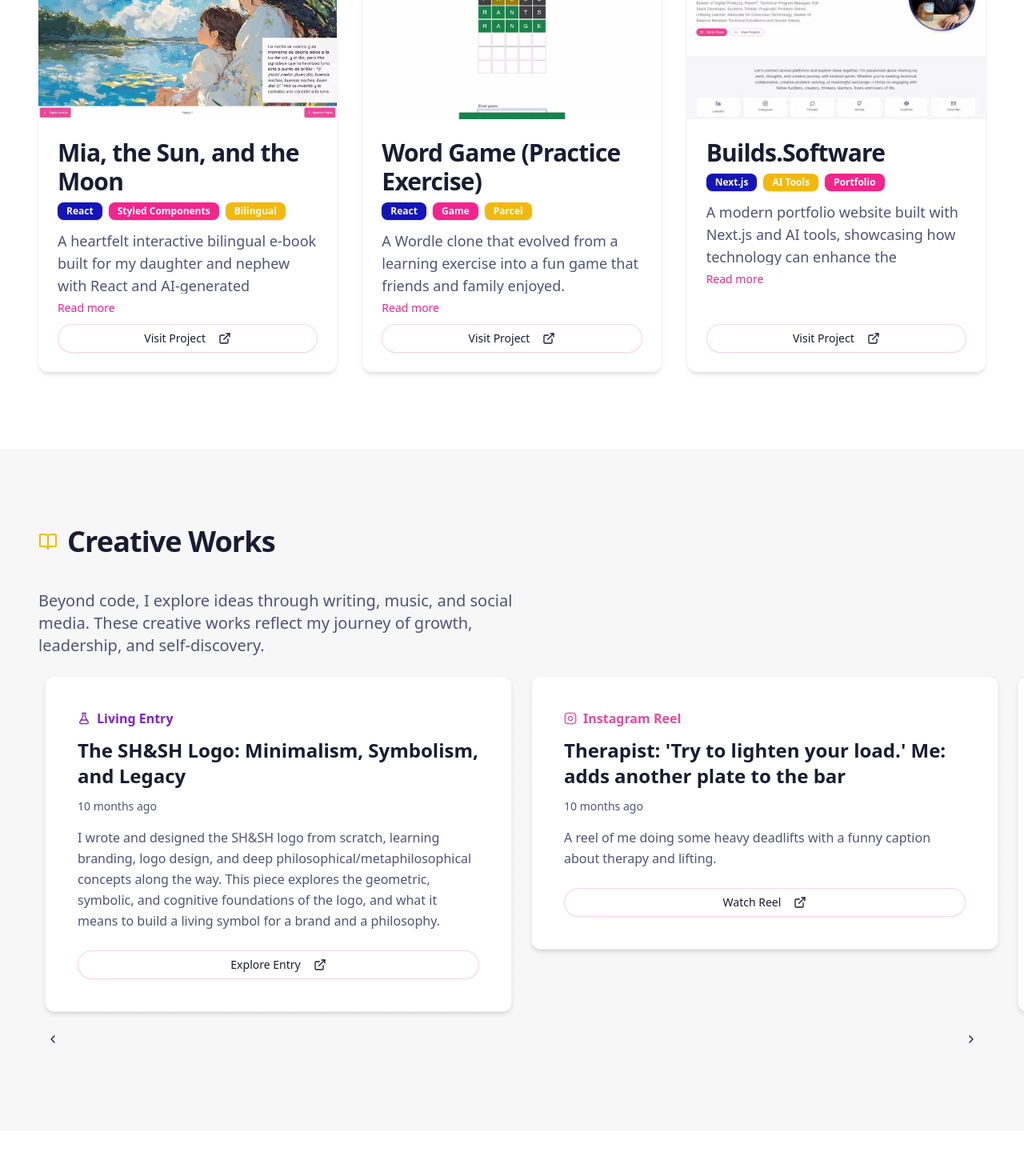
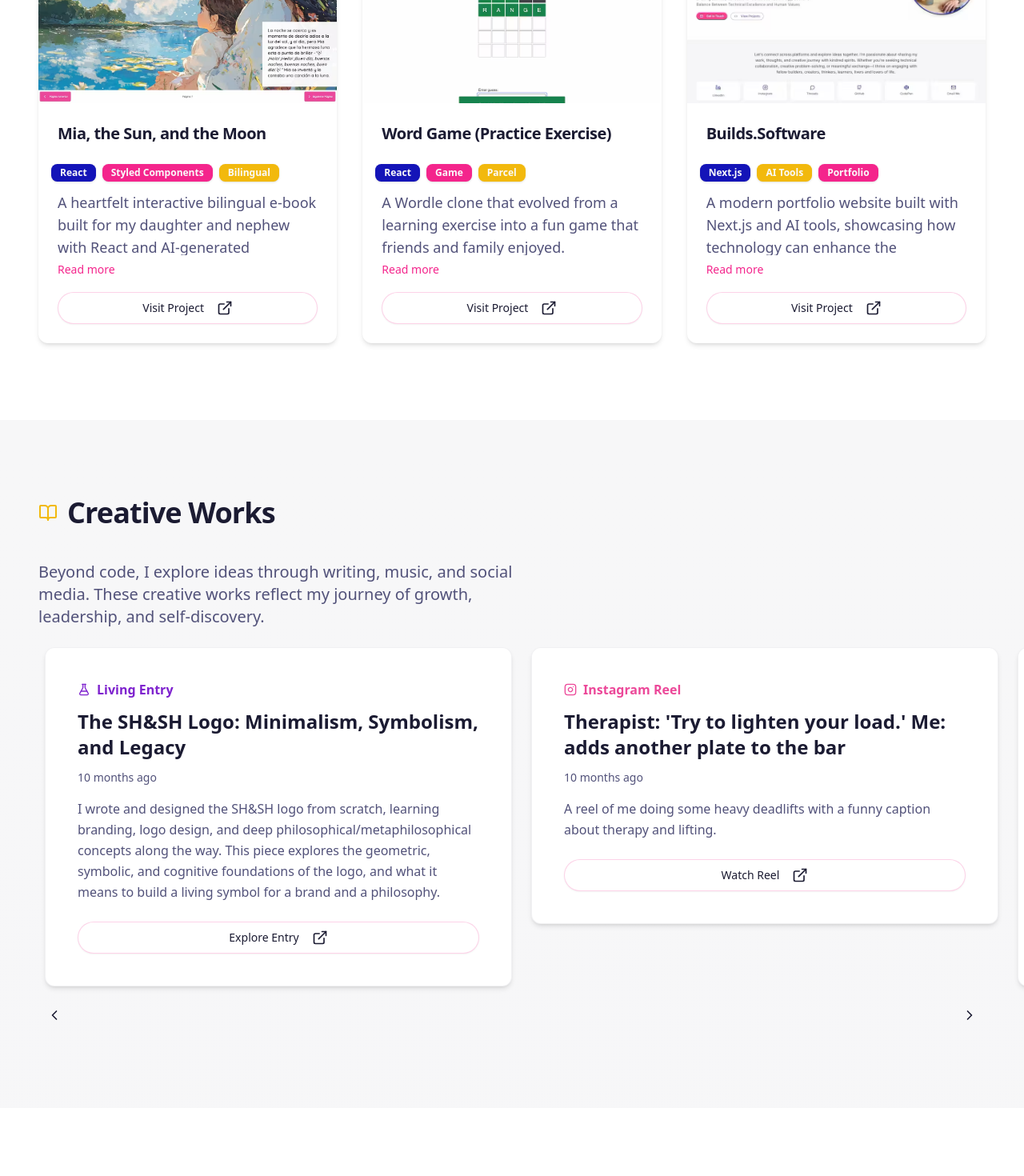
Before and after one commit to antoniwan/antonio-builds-software, a Next.js app: page / in a window 1280 px wide. Shown: the part 3040-4510 px from the top of the page at 80% size. Built offline with nearby package versions, Linux system fonts and the light colour scheme.

Commit message:
Refactor ProjectCard and SocialLinksSection components for improved layout and consistency. Update styles for better spacing, typography, and hover effects, enhancing overall user experience.

```diff
--- a/components/project-card.tsx
+++ b/components/project-card.tsx
@@ -46,16 +46,11 @@ export function ProjectCard({
         />
       </div>
 
-      <CardHeader className="pb-2">
-        <div className="flex justify-between items-start">
-          <CardTitle className="text-heading-3 relative group">
-            {title}
-            <span className="absolute bottom-0 left-0 w-0 h-0.5 bg-[hsl(var(--vegeta-blue))] transition-all duration-300 group-hover:w-full"></span>
-          </CardTitle>
-        </div>
+      <CardHeader>
+        <CardTitle className="text-xl font-semibold">{title}</CardTitle>
       </CardHeader>
 
-      <div className="px-6 flex flex-wrap gap-2 mb-3">
+      <div className="px-4 flex flex-wrap gap-2 mb-3">
         {labels.map((label, index) => (
           <Badge
             key={index}
@@ -74,7 +69,7 @@ export function ProjectCard({
         ))}
       </div>
 
-      <CardContent className="pb-2 flex-grow">
+      <CardContent className="pb-4 flex-grow">
         <div
           className={`text-body text-muted-foreground overflow-hidden transition-all duration-300 ${
             isExpanded ? 'max-h-[1000px]' : 'max-h-[80px]'
@@ -95,10 +90,10 @@ export function ProjectCard({
         <Button
           asChild
           variant="outline"
-          className="w-full rounded-full border-primary/20 hover:bg-primary/5 dark:text-foreground"
+          className="w-full border-primary/20 hover:bg-primary/5 dark:text-foreground"
         >
           <Link href={projectUrl} target="_blank" rel="noopener noreferrer">
-            Visit Project <ExternalLink className="ml-2 h-4 w-4" />
+            Visit Project <ExternalLink className="ml-2 h-5 w-5" />
           </Link>
         </Button>
       </CardFooter>
--- a/components/sections/social-links-section.tsx
+++ b/components/sections/social-links-section.tsx
@@ -27,25 +27,25 @@ export function SocialLinksSection() {
         <div className="grid grid-cols-3 md:grid-cols-6 gap-3 md:gap-4 mt-6 md:mt-8 social-links-grid">
           <Link
             href="https://www.linkedin.com/in/antoniwan/"
-            className="flex flex-col items-center p-3 md:p-4 rounded-lg bg-background hover:bg-accent transition-colors shadow-sm hover:shadow fade-in social-link"
+            className="flex flex-col items-center p-4 rounded-lg bg-background hover:bg-accent transition-colors shadow-sm hover:shadow fade-in social-link"
             style={{ animationDelay: '0.1s' }}
             target="_blank"
             rel="noopener noreferrer"
           >
             <div className="social-icon">
-              <Linkedin className="h-5 w-5 md:h-6 md:w-6 mb-2 text-[hsl(var(--vegeta-blue))]" />
+              <Linkedin className="h-5 w-5 mb-2 text-[hsl(var(--vegeta-blue))]" />
             </div>
             <span className="text-caption font-medium text-center">LinkedIn</span>
           </Link>
 
           <Link
             href="https://www.instagram.com/antoniwan777/"
-            className="flex flex-col items-center p-3 md:p-4 rounded-lg bg-background hover:bg-accent transition-colors shadow-sm hover:shadow fade-in"
+            className="flex flex-col items-center p-4 rounded-lg bg-background hover:bg-accent transition-colors shadow-sm hover:shadow fade-in"
             style={{ animationDelay: '0.2s' }}
             target="_blank"
             rel="noopener noreferrer"
           >
-            <Instagram className="h-5 w-5 md:h-6 md:w-6 mb-2 text-[hsl(var(--vegeta-blue))]" />
+            <Instagram className="h-5 w-5 mb-2 text-[hsl(var(--vegeta-blue))]" />
             <span className="text-caption font-medium text-center">Instagram</span>
           </Link>
 
--- a/components/ui/button.tsx
+++ b/components/ui/button.tsx
@@ -1,57 +1,50 @@
-import * as React from "react"
-import { Slot } from "@radix-ui/react-slot"
-import { cva, type VariantProps } from "class-variance-authority"
+import * as React from 'react';
+import { Slot } from '@radix-ui/react-slot';
+import { cva, type VariantProps } from 'class-variance-authority';
 
-import { cn } from "@/lib/utils"
+import { cn } from '@/lib/utils';
 
 const buttonVariants = cva(
-  "inline-flex items-center justify-center gap-2 whitespace-nowrap rounded-md text-sm font-medium transition-colors focus-visible:outline-none focus-visible:ring-1 focus-visible:ring-ring disabled:pointer-events-none disabled:opacity-50 [&_svg]:pointer-events-none [&_svg]:size-4 [&_svg]:shrink-0",
+  'inline-flex items-center justify-center gap-2 whitespace-nowrap rounded-full text-sm font-medium transition-colors focus-visible:outline-none focus-visible:ring-1 focus-visible:ring-ring disabled:pointer-events-none disabled:opacity-50 [&_svg]:pointer-events-none [&_svg]:size-5 [&_svg]:shrink-0',
   {
     variants: {
       variant: {
-        default:
-          "bg-primary text-primary-foreground shadow hover:bg-primary/90",
-        destructive:
-          "bg-destructive text-destructive-foreground shadow-sm hover:bg-destructive/90",
+        default: 'bg-primary text-primary-foreground shadow hover:bg-primary/90',
+        destructive: 'bg-destructive text-destructive-foreground shadow-sm hover:bg-destructive/90',
         outline:
-          "border border-input bg-background shadow-sm hover:bg-accent hover:text-accent-foreground",
-        secondary:
-          "bg-secondary text-secondary-foreground shadow-sm hover:bg-secondary/80",
-        ghost: "hover:bg-accent hover:text-accent-foreground",
-        link: "text-primary underline-offset-4 hover:underline",
+          'border border-input bg-background shadow-sm hover:bg-accent hover:text-accent-foreground',
+        secondary: 'bg-secondary text-secondary-foreground shadow-sm hover:bg-secondary/80',
+        ghost: 'hover:bg-accent hover:text-accent-foreground',
+        link: 'text-primary underline-offset-4 hover:underline',
       },
       size: {
-        default: "h-9 px-4 py-2",
-        sm: "h-8 rounded-md px-3 text-xs",
-        lg: "h-10 rounded-md px-8",
-        icon: "h-9 w-9",
+        default: 'h-10 px-4 py-2',
+        sm: 'h-8 px-3 text-xs',
+        lg: 'h-12 px-8',
+        icon: 'h-10 w-10',
       },
     },
     defaultVariants: {
-      variant: "default",
-      size: "default",
+      variant: 'default',
+      size: 'default',
     },
   }
-)
+);
 
 export interface ButtonProps
   extends React.ButtonHTMLAttributes<HTMLButtonElement>,
     VariantProps<typeof buttonVariants> {
-  asChild?: boolean
+  asChild?: boolean;
 }
 
 const Button = React.forwardRef<HTMLButtonElement, ButtonProps>(
   ({ className, variant, size, asChild = false, ...props }, ref) => {
-    const Comp = asChild ? Slot : "button"
+    const Comp = asChild ? Slot : 'button';
     return (
-      <Comp
-        className={cn(buttonVariants({ variant, size, className }))}
-        ref={ref}
-        {...props}
-      />
-    )
+      <Comp className={cn(buttonVariants({ variant, size, className }))} ref={ref} {...props} />
+    );
   }
-)
-Button.displayName = "Button"
+);
+Button.displayName = 'Button';
 
-export { Button, buttonVariants }
+export { Button, buttonVariants };
```
